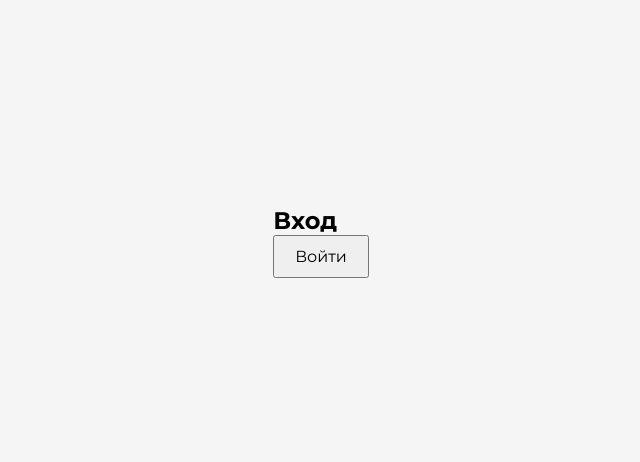
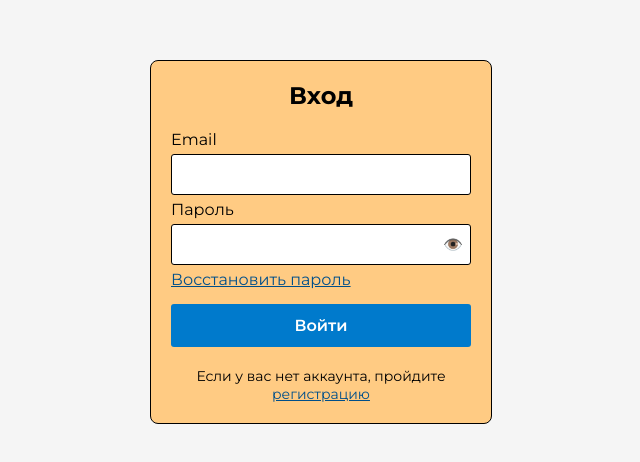
Before and after one commit to DFimp/task_tracker, a React (Create React App) app: page /auth in a window 1280 px wide. Shown: the part 158-620 px from the top of the page, without its empty margins (319-959 px from the left). Built offline with nearby package versions, Linux system fonts and the light colour scheme.

Commit message:
add page AuthPage

```diff
--- a/src/pages/AuthPage/AuthPage.module.css
+++ b/src/pages/AuthPage/AuthPage.module.css
@@ -1,19 +1,118 @@
 .authPage {
   display: flex;
-  justify-content: center; /* по горизонтали */
-  align-items: center;     /* по вертикали */
+  justify-content: center;
+  align-items: center;
   height: 100vh;
   background-color: #f5f5f5;
-  flex-direction: column;  /* чтобы элементы шли сверху вниз */
+  flex-direction: column;
 }
 
-.text {
+.authPage__wrapperForm {
+  border: 1px solid black;
+  border-radius: 8px;
+  padding: 20px;
+  display: flex;
+  flex-direction: column;
+  align-items: center;
+  background-color: #ffcb83;
+}
+
+.form__title {
   font-size: 24px;
   margin-bottom: 20px;
 }
 
+.authPage__form {
+  display: flex;
+  flex-direction: column;
+  gap: 5px;
+}
+
+input {
+  padding: 10px;
+  font-size: 16px;
+  border: 1px solid #000000;
+  border-radius: 3px;
+  width: 300px;
+  box-sizing: border-box;
+  transition: border-color 0.3s, box-shadow 0.3s;
+}
+
+input:focus {
+  border-color: #009712;
+  outline: none;
+}
+
+
 button {
-  padding: 10px 20px;
+  width: 100%;
+  padding: 12px 24px;
+  margin-top: 15px;
   font-size: 16px;
+  font-weight: 600;
+  color: #ffffff;
+  background-color: #007acc;
+  border: none;
+  border-radius: 3px;
+  cursor: pointer;
+  transition: background-color 0.3s, transform 0.1s ease-in-out;
+}
+
+button:hover {
+  background-color: #005fa3;
+}
+
+button:active {
+  transform: scale(0.98);
+  background-color: #004f8a;
+}
+
+button:disabled {
+  background-color: #cccccc;
+  cursor: not-allowed;
+}
+
+.wrapperForm__text {
+  width: 100%;
+  max-width: 300px;
+  margin-top: 20px;
+  text-align: center;
+  font-size: 14px;
+  word-wrap: break-word;
+}
+
+.linkText {
+  color: #004f8a;
+  text-decoration: underline;
   cursor: pointer;
 }
+
+.linkText:hover {
+  color: #003366;
+}
+
+.passwordWrapper {
+  position: relative;
+  display: flex;
+  align-items: center;
+}
+
+.passwordWrapper input {
+  flex: 1;
+  padding-right: 30px;
+}
+
+.eyeIcon {
+  position: absolute;
+  right: 8px;
+  cursor: pointer;
+  font-size: 16px;
+}
+
+.errorText {
+  color: red;
+  font-size: 12px;
+  margin-top: 4px;
+  width: 100%;
+  max-width: 300px;
+}
--- a/src/pages/AuthPage/AuthPage.tsx
+++ b/src/pages/AuthPage/AuthPage.tsx
@@ -1,4 +1,4 @@
-import React from 'react';
+import React, { useState } from 'react';
 import { useAuth } from '../../context/AuthContext';
 import { useNavigate } from 'react-router-dom';
 import styles from './AuthPage.module.css';
@@ -6,18 +6,102 @@ import styles from './AuthPage.module.css';
 const AuthPage: React.FC = () => {
   const { login } = useAuth();
   const navigate = useNavigate();
+  const [isLogin, setIsLogin] = useState(true);
+
+  const [email, setEmail] = useState('');
+  const [password, setPassword] = useState('');
+  const [showPassword, setShowPassword] = useState(false);
+  const [passwordError, setPasswordError] = useState('');
+
+  const validatePassword = (pwd: string): boolean => {
+    const hasMinLength = pwd.length >= 6;
+    const uppercaseCount = (pwd.match(/[A-Z]/g) || []).length;
+    const hasSpecialChar = /[^A-Za-z0-9]/.test(pwd);
+    return hasMinLength && uppercaseCount >= 2 && hasSpecialChar;
+  };
 
   const handleLogin = () => {
-    login();
-    navigate('/tasks');
+    if (isLogin) {
+      login();
+      navigate('/tasks');
+    } else {
+      if (!validatePassword(password)) {
+        setPasswordError(
+          'Пароль должен быть не менее 6 символов, содержать хотя бы две заглавные буквы и один специальный символ.'
+        );
+        return;
+      }
+      // Здесь логика регистрации (если есть)
+      console.log('Регистрация...');
+      login(); // временно так
+      navigate('/tasks');
+    }
+  };
+
+  const toggleAuthMode = () => {
+    setIsLogin(prev => !prev);
+    setPasswordError('');
+  };
+
+  const togglePasswordVisibility = () => {
+    setShowPassword(prev => !prev);
+  };
+
+  const handleResetPassword = () => {
+    // Здесь логика восстановления пароля
+    console.log('Восстановление пароля...');
+    // например, navigate('/reset-password');
   };
 
   return (
     <div className={styles.authPage}>
-      <div >
-        <h2>Вход</h2>
+      <div className={styles.authPage__wrapperForm}>
+        <h2 className={styles.form__title}>{isLogin ? 'Вход' : 'Регистрация'}</h2>
 
-        <button onClick={handleLogin}>Войти</button>
+          <form className={styles.authPage__form}>
+            <span className={styles.form__text}>Email</span>
+            <input
+              type="email"
+              value={email}
+              onChange={e => setEmail(e.target.value)}
+              required
+            />
+            <span className={styles.form__text}>Пароль</span>
+            <div className={styles.passwordWrapper}>
+              <input
+                type={showPassword ? 'text' : 'password'}
+                value={password}
+                onChange={e => setPassword(e.target.value)}
+                required
+              />
+              <span className={styles.eyeIcon} onClick={togglePasswordVisibility}>
+                {showPassword ? '🙈' : '👁️'}
+              </span>
+            </div>
+
+            {passwordError && <p className={styles.errorText}>{passwordError}</p>}
+
+
+            {isLogin && (
+              <span
+                className={styles.linkText}
+                onClick={handleResetPassword}
+              >
+                Восстановить пароль
+              </span>
+            )}
+
+          </form>
+
+        <button onClick={handleLogin}>{isLogin ? 'Войти' : 'Зарегистрироваться'}</button>
+
+        <div className={styles.wrapperForm__text}>
+          {isLogin ? 'Если у вас нет аккаунта, пройдите ' : 'Если у вас уже есть аккаунт, '}
+          <span className={styles.linkText} onClick={toggleAuthMode}>
+            {isLogin ? 'регистрацию' : 'войдите'}
+          </span>
+        </div>
+
       </div>
     </div>
   );
```
